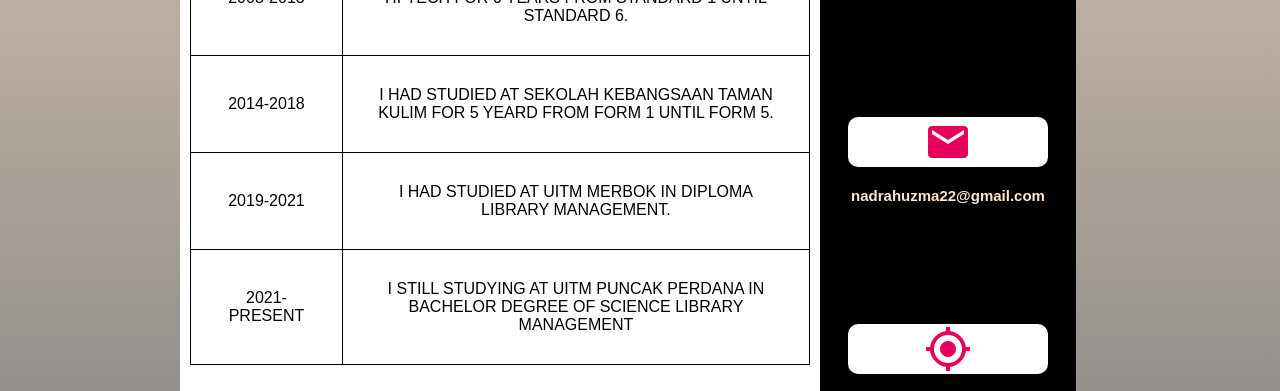
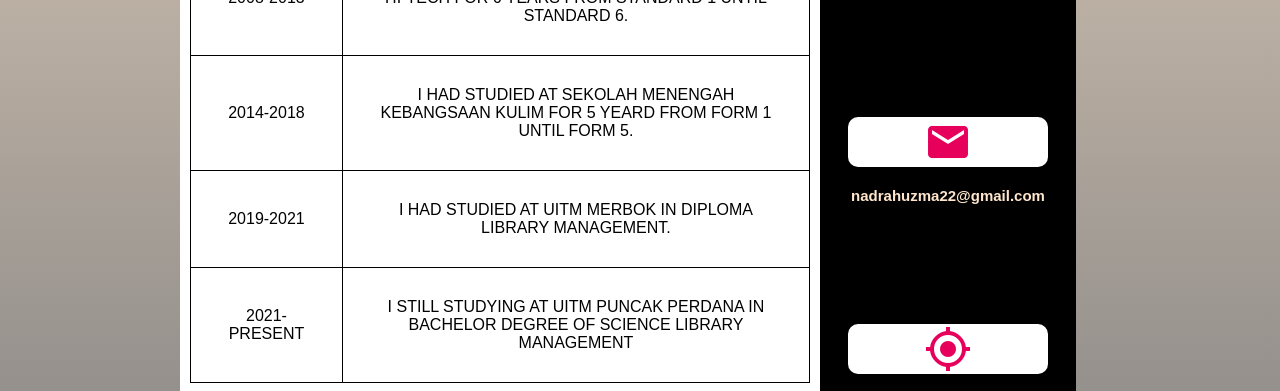
Before and after one commit to Uzma22/E-RESUME-IMS456, a plain HTML site: page education.html in a window 1280 px wide. Shown: the part 690-1081 px from the top of the page. Drawn offline with Linux system fonts and the light colour scheme.

Commit message:
Add files via upload

```diff
--- a/education.html
+++ b/education.html
@@ -165,7 +165,7 @@ table, th, td {
     </tr>
     <tr>
       <td>2014-2018</td>
-      <td>i had studied at sekolah kebangsaan taman kulim for 5 yeard from form 1 until form 5.</td>
+      <td>i had studied at sekolah menengah kebangsaan kulim for 5 yeard from form 1 until form 5.</td>
     </tr>
     <tr>
       <td>2019-2021</td>
```
